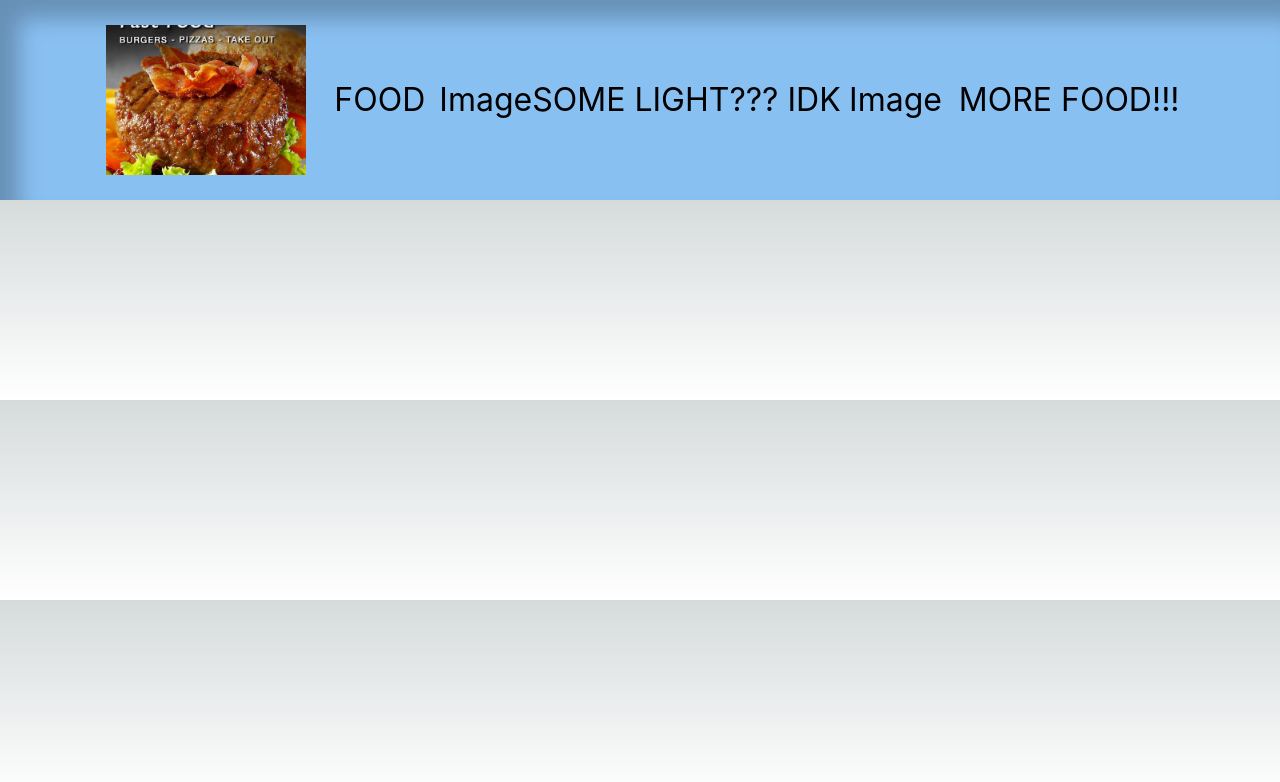
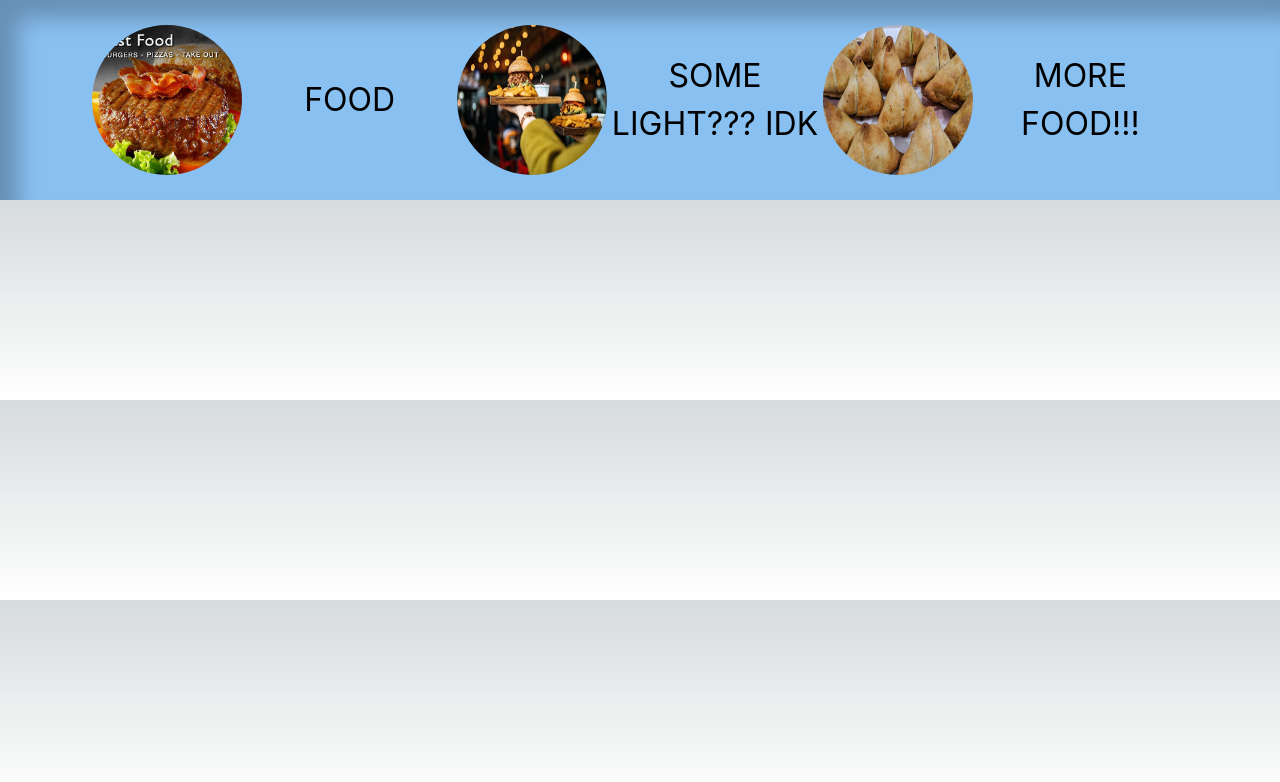
Before and after one commit to joemart/tailwindcss-demo, a Next.js app: page /components/Features in a window 1280 px wide. Shown: the top 782 px of the page. Built offline with nearby package versions, Linux system fonts and the light colour scheme.

Commit message:
Add SignUp page

```diff
--- a/src/pages/components/Features.tsx
+++ b/src/pages/components/Features.tsx
@@ -7,29 +7,46 @@ import CustomLoader from "./loader/CustomLoader"
 
 const Features: NextPage = () => {
 
-
-    return <div className="max-md:hidden relative bg-[var(--features-background-color)] shadow-[shadow:var(--features-box-shadow)] z-[1]">
+    return <section className="max-md:hidden relative bg-[var(--features-background-color)] shadow-[shadow:var(--features-box-shadow)] z-[1]">
         <ul className="features-list">
             <li>
-                <div className=" relative w-full h-full min-w-[100px] max-w-[200px]">
+                <div className=" relative h-full shrink-0 w-[150px]">
                     <CustomLoader
                         src={food1}
                     />
-                    {/* <img alt="food1" src="/food1.jpg" /> */}
                 </div>
-
-                <div>FOOD</div>
+                <div className="w-full  h-full flex items-center justify-center">
+                    <span>
+                        FOOD
+                    </span>
+                </div>
             </li>
             <li>
-                <div>Image</div>
-                <div>SOME LIGHT??? IDK</div>
+                <div className=" relative  h-full shrink-0 w-[150px]">
+                    <CustomLoader
+                        src={food2}
+                    />
+                </div>
+                <div className="w-full h-full flex items-center justify-center" >
+                    <span>
+                        SOME LIGHT??? IDK
+                    </span>
+                </div>
             </li>
             <li>
-                <div>Image</div>
-                <div>MORE FOOD!!!</div>
+                <div className=" relative shrink-0 w-[150px] h-full ">
+                    <CustomLoader
+                        src={food3}
+                    />
+                </div>
+                <div className="w-full h-full flex items-center justify-center">
+                    <span >
+                        MORE FOOD!!!
+                    </span>
+                </div>
             </li>
         </ul>
-    </div>
+    </section>
 
 
 
--- a/src/pages/components/Hero.tsx
+++ b/src/pages/components/Hero.tsx
@@ -1,7 +1,7 @@
 import Link from "next/link"
 
 const Hero = () => {
-    return <div className="main-body">
+    return <section className="main-body">
 
         <div className=" max-md:hidden grow-[1] md:basis-[30%]">
 
@@ -78,7 +78,7 @@ const Hero = () => {
                 <span className="side-features-text">No extra fees</span>
             </div>
         </div>
-    </div>
+    </section>
 }
 
 export default Hero
--- a/src/pages/components/loader/CustomLoader.tsx
+++ b/src/pages/components/loader/CustomLoader.tsx
@@ -15,14 +15,16 @@ const MyImageLoader: ImageLoader = ({ src }) => {
 
 const MyCustomLoader: MyCustomLoaderType = (props) => {
     return <Image
+
         loader={MyImageLoader}
         alt="Custom loader"
         {...props}
-        quality={75}
         sizes="100vw"
+        unoptimized
+        // width={150}
+        // height={150}
         fill
-        unoptimized
-        className=" object-cover"
+        className=" rounded-[50%] "
     />
 }
 
--- a/src/pages/index.tsx
+++ b/src/pages/index.tsx
@@ -1,10 +1,11 @@
 import { ReactNode, useState } from "react"
 import Navbar from "./components/misc/Navbar"
 import Layout from "./components/misc/Layout"
+import Background from "./components/misc/Background"
+
 import Hero from "./components/Hero"
-import Background from "./components/misc/Background"
 import Features from "./components/Features"
-
+import SignUp from "./components/SignUp"
 
 const Home = function () {
 
@@ -15,11 +16,13 @@ const Home = function () {
     <>
       <Navbar openBurger={openBurger} setOpenBurger={setOpenBurger} />
       <Background setOpenBurger={setOpenBurger} />
-      <div className="h-screen">
+      {/* <div className="h-screen">
         <Hero />
       </div>
+      <Features></Features>
+      <SignUp></SignUp> */}
 
-      <Features></Features>
+
     </>
   )
 }
--- a/src/styles/globals.css
+++ b/src/styles/globals.css
@@ -9,7 +9,9 @@
   --background-end-rgb: 255, 255, 255;
   --features-background-color: #89C0F2;
   --features-box-shadow: 19px 19px 22px 0px rgba(0, 0, 0, 0.25) inset;
-
+  --sign-up-box-shadow: 8px 8px 8px 0px rgba(0, 0, 0, 0.49);
+  --sign-up-radial-gradient: radial-gradient(37.80% 37.80% at 50.00% 50.00%, #89C0F2 0%, rgba(78, 166, 245, 0.62) 100%);
+  --sign-up-linear-gradient: linear-gradient(90deg, #2E71AE 1.38%, #89C0F2 98.98%);
 }
 
 @media (prefers-color-scheme: dark) {
@@ -193,9 +195,9 @@ body {
 /* features */
 
 .features-list{
-  @apply flex flex-row justify-around items-center h-[200px] px-[92px] py-[25px] text-[#000] text-center font-[Inter] text-[32px] font-normal whitespace-nowrap md:max-lg:text-[25px]
+  @apply flex flex-row justify-around items-center h-[200px] px-[92px] py-[25px] text-[#000] text-center font-[Inter] text-[32px] font-normal md:max-lg:text-[25px]
 }
 
 .features-list li{
-  @apply flex flex-row items-center h-full justify-around grow-[1] basis-[515px] shrink-[1];
+  @apply flex flex-row items-center h-full justify-between flex-1;
 }
```
Also changed, not shown: src/pages/components/SignUp.tsx (added, +63 -0 lines), src/pages/components/ContactUs.tsx (added).
